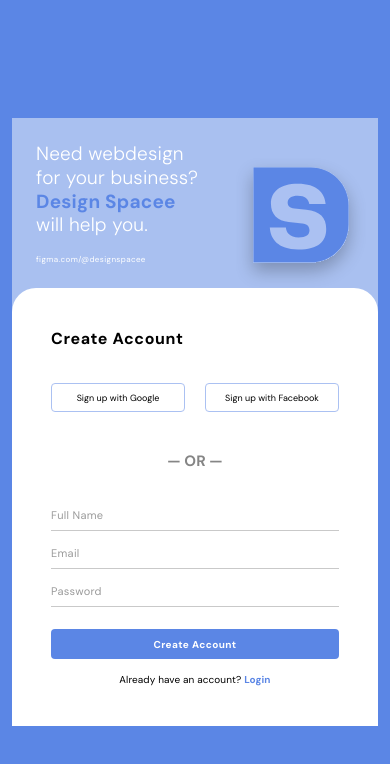
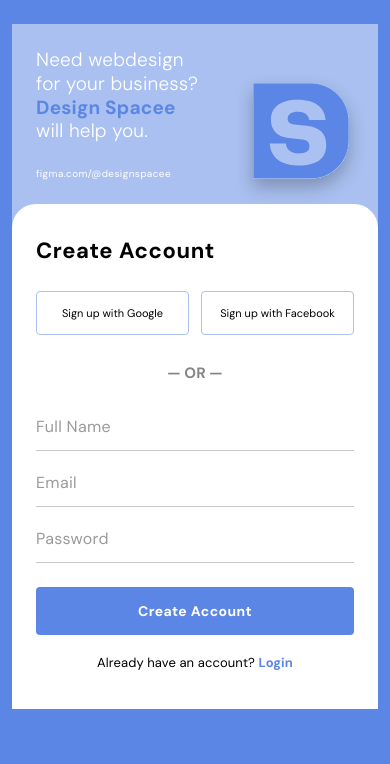
Before and after one commit to wgultiano/APPDEV1, a React (Vite) app in the folder F_L04_ReactJsStylingFigmaConversion/: page / in a window 390 px wide. Shown: the top 764 px of the page. Built offline with nearby package versions, Linux system fonts and the light colour scheme.

Commit message:
Implement responsive layouts for Login and Sign Up screens

```diff
--- a/F_L04_ReactJsStylingFigmaConversion/src/components/Login.module.css
+++ b/F_L04_ReactJsStylingFigmaConversion/src/components/Login.module.css
@@ -65,7 +65,37 @@
 
 @media (max-width: 900px) {
   .form {
-    width: min(288px, 100%);
+    width: min(340px, 100%);
     margin-left: 0;
   }
+
+  .form h2 {
+    margin-bottom: 28px;
+    font-size: 22px;
+  }
+
+  .field {
+    margin-bottom: 12px;
+  }
+
+  .field:last-of-type {
+    margin-bottom: 0;
+  }
+
+  .field input {
+    height: 48px;
+    font-size: 16px;
+  }
+
+  .form button {
+    height: 48px;
+    margin-top: 24px;
+    font-size: 14px;
+  }
+
+  .signup {
+    margin-top: 20px;
+    font-size: 13px;
+    line-height: 1.5;
+  }
 }
--- a/F_L04_ReactJsStylingFigmaConversion/src/components/SignUp.module.css
+++ b/F_L04_ReactJsStylingFigmaConversion/src/components/SignUp.module.css
@@ -126,21 +126,67 @@
 
 @media (max-width: 900px) {
   .content {
-    width: min(288px, 100%);
+    width: min(340px, 100%);
     margin-left: 0;
     transform: none;
   }
 
+  .content h2 {
+    margin-bottom: 26px;
+    font-size: 22px;
+  }
+
+  .socialOptions {
+    gap: 12px;
+  }
+
   .socialOptions button {
-    font-size: 9px;
+    height: 44px;
+    padding: 0 6px;
+    font-size: 11px;
+  }
+
+  .divider {
+    margin: 28px 0 20px;
+    font-size: 15px;
+  }
+
+  .field {
+    margin-bottom: 8px;
   }
 
   .field input {
-    font-size: 11px;
+    height: 48px;
+    font-size: 16px;
   }
 
-  .submit,
+  .submit {
+    height: 48px;
+    margin-top: 24px;
+    font-size: 14px;
+  }
+
   .loginPrompt {
-    font-size: 10px;
+    margin-top: 18px;
+    font-size: 13px;
+    line-height: 1.5;
+  }
+
+  .message {
+    position: static;
+    margin-top: 12px;
+    font-size: 12px;
+    line-height: 1.4;
   }
 }
+
+@media (max-width: 360px) {
+  .socialOptions {
+    flex-direction: column;
+  }
+
+  .socialOptions button {
+    flex: none;
+    width: 100%;
+  }
+}
--- a/F_L04_ReactJsStylingFigmaConversion/src/index.css
+++ b/F_L04_ReactJsStylingFigmaConversion/src/index.css
@@ -59,17 +59,22 @@
 }
 
 @media (max-width: 900px) {
+  body {
+    display: block;
+    min-height: 100dvh;
+  }
+
   .auth-page {
     width: min(440px, calc(100vw - 24px));
     height: auto;
     min-height: 0;
     flex-direction: column;
-    margin: 24px 0;
+    margin: 24px auto;
   }
 
   .auth-brand {
     flex: none;
-    min-height: 170px;
+    min-height: 180px;
     padding: 24px;
     align-items: flex-start;
   }
@@ -91,26 +96,32 @@
 
   .auth-brand-link {
     margin-top: auto;
+    font-size: 10px;
   }
 
   .auth-content {
     border-radius: 24px 24px 0 0;
-    padding: 40px 24px;
+    padding: 32px 24px 36px;
   }
 }
 
 @media (max-width: 380px) {
   .auth-brand {
-    min-height: 230px;
+    min-height: 190px;
+    padding: 20px;
   }
 
   .auth-logo {
-    width: 100px;
-    height: 100px;
+    width: 90px;
+    height: 90px;
     right: 0;
   }
 
   .auth-tagline {
-    font-size: 17px;
+    font-size: 18px;
+  }
+
+  .auth-content {
+    padding: 28px 20px 32px;
   }
 }
```
